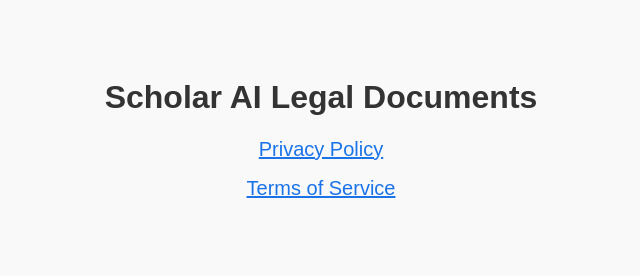
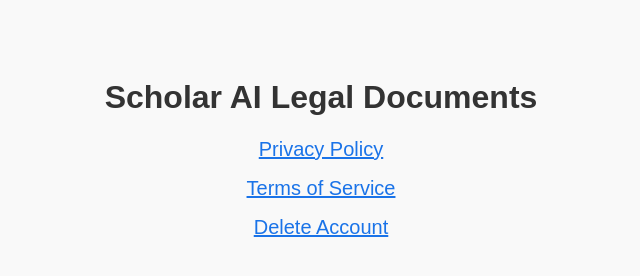
Before and after one commit to Scholar-AI-Dev/ScholarAI-website, a plain HTML site: page index.html in a window 1280 px wide. Shown: the whole page, without its empty margins (319-959 px from the left). Drawn offline with Linux system fonts and the light colour scheme.

Commit message:
Add files via upload

```diff
--- a/index.html
+++ b/index.html
@@ -24,5 +24,6 @@
   <h1>Scholar AI Legal Documents</h1>
   <p><a href="./privacy-policy.html">Privacy Policy</a></p>
   <p><a href="./terms-of-service.html">Terms of Service</a></p>
+  <p><a href="./delete-account.html">Delete Account</a></p>
 </body>
 </html>
```
